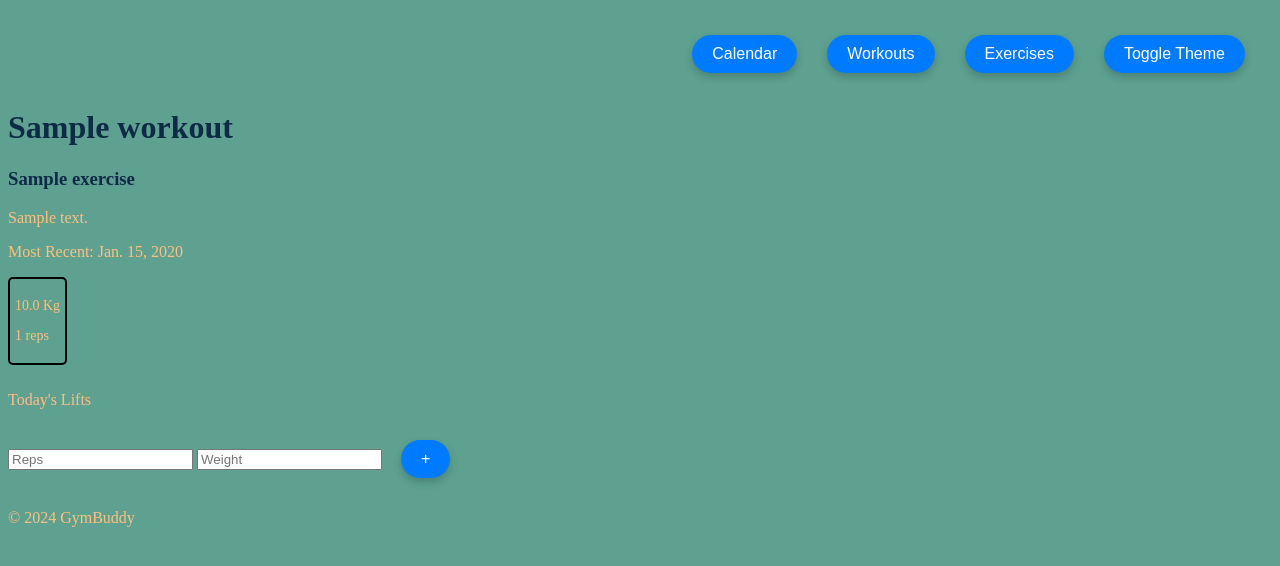
After one commit to dphillip11/GymBuddy, a Django app: page /active-workout/1/ in a window 1280 px wide. The commit adds this page. Shown: the top 566 px of the page. Run offline with Django 5.2, Linux system fonts and the light colour scheme; tables that the repository leaves empty hold one stand-in row (values such as "Sample post").

Commit message:
added active workout page

```diff
--- a/WorkoutPlanner/static/workoutPlanner/css/styles.css
+++ b/WorkoutPlanner/static/workoutPlanner/css/styles.css
@@ -108,3 +108,17 @@
 .calendar-item-content button {
     margin-top: 10px;
 }
+
+.exercise-records-list{
+    display:flex;
+    flex-direction: row;
+}
+
+.exercise-record-component{
+    padding:5px;
+}
+        /* <strong>{{ exercise_record.date }}</strong>
+        <p>{{ exercise_record.weight }}</p>
+        <p>{{ exercise_record.reps }}</p>
+    </div>
+</div> */
--- /dev/null
+++ b/WorkoutPlanner/templates/workoutPlanner/active_workout.html
@@ -0,0 +1,10 @@
+{% extends "base.html" %}
+
+{% block title %}Active Workout{% endblock %}
+
+{% block content %}
+    <h1>{{ workout.name }}</h1>
+    {% for workout_item in workout_items %}
+        {% include 'workoutplanner/components/active_workout_item.html' with workout_item=workout_item  %}
+    {% endfor %}
+{% endblock %}
--- /dev/null
+++ b/WorkoutPlanner/templates/workoutPlanner/components/active_workout_item.html
@@ -0,0 +1,25 @@
+<div class="workout-item">
+    <div class="exercise-description">
+        <h3>{{ workout_item.exercise.name }}</h3>
+        <p>{{ workout_item.exercise.description }}</p>
+    </div>
+    <div class="previous-exercise-record">
+        {%  if workout_item.previous_records %}
+            <p>Most Recent: {{ workout_item.previous_records.0.date }}</p>
+            {% include 'workoutplanner/components/exercise_records_component.html' with exercise_records=workout_item.previous_records %}
+        {%  endif %}
+    </div>
+    <div class="previous-exercise-record">
+        <p>Today's Lifts</p>
+        {% include 'workoutplanner/components/exercise_records_component.html' with exercise_records=workout_item.todays_records %}
+    </div>
+    <div class="exercise-inputs">
+        <form method="post" action="{% url 'add_exercise_record' %}">
+            {% csrf_token %}
+            <input type="hidden" name="exercise_id" value="{{ workout_item.exercise.id }}">
+            <input type="number" name="reps" placeholder="Reps" required>
+            <input type="number" name="weight" placeholder="Weight" required>
+            <button type="submit">+</button>
+        </form>
+    </div>
+</div>
--- a/WorkoutPlanner/templates/workoutPlanner/components/exercise_history_component.html
+++ /dev/null
@@ -1,3 +0,0 @@
-<div class="exercise-history">
-
-</div>
--- a/WorkoutPlanner/templates/workoutPlanner/components/exercise_record_component.html
+++ /dev/null
@@ -1,5 +0,0 @@
-<div class="exercise-record-component">
-    <strong>{{ exercise_record.exercise.name }}</strong>
-    <p>{{ exercise_record.weight }}</p>
-    <p>{{ exercise_record.reps }}</p>
-</div>
--- /dev/null
+++ b/WorkoutPlanner/templates/workoutPlanner/components/exercise_records_component.html
@@ -0,0 +1,8 @@
+<div class="exercise-records-list">
+    {% for exercise_record in exercise_records %}
+        <div class="exercise-record-component">
+            <p>{{ exercise_record.weight }} Kg</p>
+            <p>{{ exercise_record.reps }} reps</p>
+        </div>
+    {% endfor %}
+</div>
--- a/WorkoutPlanner/urls.py
+++ b/WorkoutPlanner/urls.py
@@ -13,4 +13,6 @@ urlpatterns = [
     path('calendar/<int:year>/<int:month>/', views.calendar_view, name='calendar'),  # Calendar view with month/year
     path('calendar-item/<int:year>/<int:month>/<int:day>/', views.calendar_item_view, name='calendar_item'),
     path('update-calendar-item/<int:year>/<int:month>/<int:day>/', views.update_calendar_item, name='u[date_calendar_item'),
+    path('active-workout/<int:workout_id>/', views.active_workout, name='active_workout'),
+    path('add_exercise_record/', views.add_exercise_record, name='add_exercise_record'),
 ]
--- a/WorkoutPlanner/views.py
+++ b/WorkoutPlanner/views.py
@@ -1,11 +1,13 @@
 # Libraries
 from datetime import date, timedelta
+from django.utils.timezone import now
 from django.http import HttpResponse, HttpResponseBadRequest, JsonResponse
 from django.shortcuts import get_object_or_404, render
 from django.urls import reverse_lazy
 from django.views import View
 from django.views.generic import ListView, DetailView
 from django.shortcuts import render, redirect
+from django.views.decorators.http import require_POST
 import calendar
 
 # Project
@@ -13,6 +15,9 @@ from .forms import ExerciseForm
 from .models import MuscleGroup, MuscleGroupTag, Exercise, Workout, User, WorkoutCalendarEntry, ExerciseRecord, WorkoutRecord
 from .data_classes import ExerciseData, WorkoutDetailData, WorkoutHistory
 from .forms import ExerciseForm
+
+def DefaultUser():
+    return User.objects.get(id=1)
 
 
 def workout_list(request):
@@ -46,6 +51,40 @@ def workout_detail(request, workout_id):
     }
 
     return render(request, 'workoutplanner/workout_detail.html', context)
+
+
+def active_workout(request, workout_id):
+    """
+    View function for displaying an active workout.
+    """
+    workout = get_object_or_404(Workout, id=workout_id)
+    today = now().date()
+
+    workout_items = []
+
+    for exercise in workout.exercises.all():
+        # Get today's records for the exercise
+        todays_records = ExerciseRecord.objects.filter(exercise=exercise, date=today)
+
+        # Get the last date this exercise was performed before today
+        previous_dates = ExerciseRecord.objects.filter(exercise=exercise, date__lt=today).order_by('-date').values_list('date', flat=True)
+        previous_date = previous_dates.first() if previous_dates else None
+
+        # Get the records for the exercise on the last performed date
+        previous_records = ExerciseRecord.objects.filter(exercise=exercise, date=previous_date) if previous_date else []
+
+        workout_items.append({
+            'exercise': exercise,
+            'todays_records': todays_records,
+            'previous_records': previous_records,
+        })
+
+    context = {
+        'workout': workout,
+        'workout_items': workout_items,
+    }
+
+    return render(request, 'workoutplanner/active_workout.html', context)
 
 
 def exercise_list(request):
@@ -173,10 +212,36 @@ def update_calendar_item(request, year, month, day):
             date=calendar_date,
             defaults={
                 'workout': workout,
-                'user': User.objects.get(id=1)  # Default user
+                'user': DefaultUser()
             }
         )
 
         return HttpResponse("OK")
 
     return HttpResponseBadRequest("Invalid request method")
+
+
+@require_POST
+def add_exercise_record(request):
+    """
+    Handles POST requests to add a new exercise record.
+    """
+    exercise_id = request.POST.get('exercise_id')
+    reps = request.POST.get('reps')
+    weight = request.POST.get('weight')
+
+    # Get the exercise object
+    exercise = get_object_or_404(Exercise, id=exercise_id)
+
+    # Create the exercise record
+    exercise_record = ExerciseRecord.objects.create(
+        exercise=exercise,
+        reps=reps,
+        weight=weight,
+        date=now().date(),
+        user=DefaultUser()
+    )
+
+    print(exercise_record)
+
+    return HttpResponse("OK")
```
Also changed, not shown: WorkoutPlanner/data_classes.py (+10 -1 lines).
